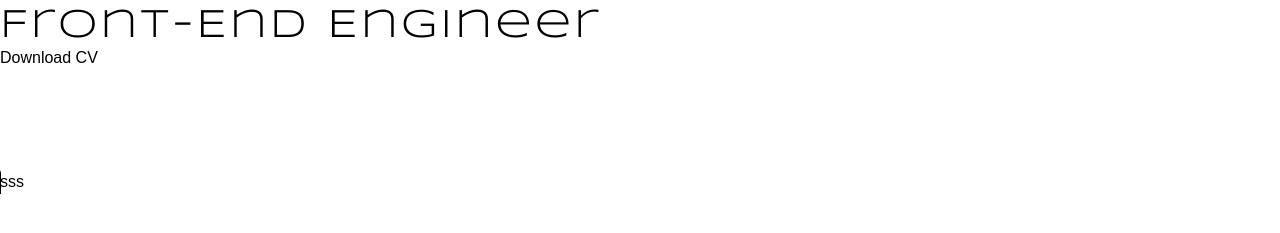
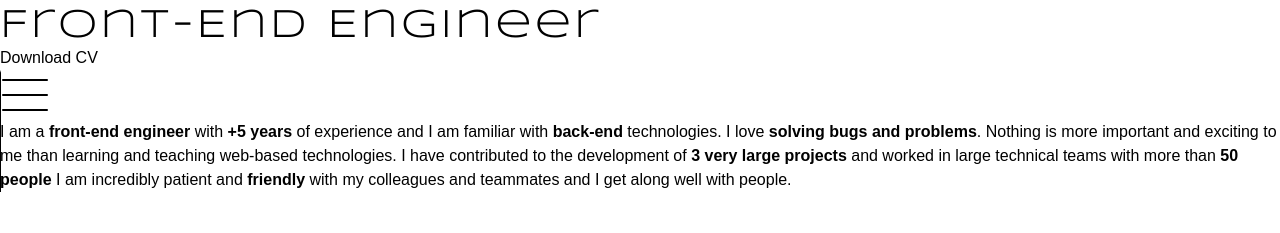
Before and after one commit to raminr77/raminr77.github.io, a Next.js app: page / in a window 1280 px wide. Shown: the part 135-368 px from the top of the page. Built offline with nearby package versions, Linux system fonts and the light colour scheme.

Commit message:
feat: add burger menu icon

```diff
--- a/src/data/index.ts
+++ b/src/data/index.ts
@@ -1,5 +1,9 @@
 export const MAIN_DATA = {
   FIRST_NAME: 'Ramin',
   LAST_NAME: 'Rezaei',
-  TITLE: 'Front-End Engineer'
+  TITLE: 'Front-End Engineer',
+  SUMMERY: `I am a <strong>front-end engineer</strong> with <strong>+5 years</strong> of experience and I am familiar with <strong>back-end</strong> technologies.
+  I love <strong>solving bugs and problems</strong>. Nothing is more important and exciting to me than learning and teaching web-based technologies.
+  I have contributed to the development of <strong>3 very large projects</strong> and worked in large technical teams with more than <strong>50 people</strong>
+  I am incredibly patient and <strong>friendly</strong> with my colleagues and teammates and I get along well with people.`
 };
--- /dev/null
+++ b/src/domains/index/components/black-section/black-section-menu/black-section-menu.module.scss
@@ -0,0 +1,36 @@
+@import '@/styles/breakpoints.scss';
+
+.BlackSectionMenu {
+    &__itemsContainer {
+        top: 20%;
+        right: 20%;
+        @include breakpoint-lg(1350px) {
+            display: none;
+        }
+    }
+
+    &__menuIcon {
+        @include breakpoint-lg(1350px) {
+            display: block;
+        }
+    }
+
+    &__menuItem {
+        &::before {
+            left: 0;
+            bottom: 0;
+            width: 20px;
+            height: 2px;
+            content: '';
+            position: absolute;
+            background-color: white;
+            transition-duration: 400ms;
+        }
+
+        &:hover {
+            &::before {
+                width: 200px;
+            }
+        }
+    }
+}
--- /dev/null
+++ b/src/domains/index/components/black-section/black-section-menu/index.tsx
@@ -0,0 +1,54 @@
+import { useState } from 'react';
+import Link from 'next/link';
+import classNames from 'classnames';
+import { Image } from '@/shared/components/Image';
+import { MENU } from '@/shared/constants/menu';
+import { animator } from '@/shared/utils/animator';
+import styles from './black-section-menu.module.scss';
+
+export function IndexBlackSectionMenu() {
+  const [showBurgerMenu, setShowBurgerMenu] = useState(false);
+
+  const toggleBurgerMenu = () => setShowBurgerMenu(!showBurgerMenu);
+
+  return (
+    <div>
+      <button
+        onClick={toggleBurgerMenu}
+        className={classNames(
+          'fixed z-20 invert hidden right-5 top-5 cursor-pointer',
+          styles.BlackSectionMenu__menuIcon
+        )}
+      >
+        <Image
+          alt='MENU'
+          width={50}
+          height={50}
+          className={animator({ name: 'bounceIn' })}
+          src={`./images/${showBurgerMenu ? 'close' : 'menu'}.png`}
+        />
+      </button>
+
+      <div
+        className={classNames(
+          'fixed duration-300',
+          animator({ name: 'fadeInRight' }),
+          styles.BlackSectionMenu__itemsContainer
+        )}
+      >
+        {MENU.map(({ id, title, url }) => (
+          <Link key={id} href={url}>
+            <div
+              className={classNames(
+                'relative pb-3 mb-5 font-title text-xl',
+                styles.BlackSectionMenu__menuItem
+              )}
+            >
+              {title}
+            </div>
+          </Link>
+        ))}
+      </div>
+    </div>
+  );
+}
--- a/src/domains/index/components/black-section/black-section.module.scss
+++ b/src/domains/index/components/black-section/black-section.module.scss
@@ -1,3 +1,5 @@
+@import '@/styles/breakpoints.scss';
+
 .BlackSection {
     &__container {
         &::before {
@@ -10,4 +12,15 @@
             border-left: 300px solid transparent;
         }
     }
+
+    &__description {
+        left: 10%;
+        top: calc(10% + 400px);
+        @include breakpoint-lg {
+            top: calc(10% + 160px);
+        }
+        strong {
+            font-weight: bold;
+        }
+    }
 }
--- a/src/domains/index/components/black-section/index.tsx
+++ b/src/domains/index/components/black-section/index.tsx
@@ -1,5 +1,7 @@
 import classNames from 'classnames';
+import { MAIN_DATA } from '@/data';
 import { animator } from '@/shared/utils/animator';
+import { IndexBlackSectionMenu } from './black-section-menu';
 import styles from './black-section.module.scss';
 
 export function IndexBlackSection() {
@@ -12,7 +14,15 @@ export function IndexBlackSection() {
       )}
     >
       <div className='w-full min-h-screen overflow-y-auto relative flex flex-col items-end'>
-        <section>sss</section>
+        <IndexBlackSectionMenu />
+        <section
+          className={classNames(
+            'duration-300 absolute border border-solid border-white p-5 mr-10 max-w-3xl text-justify leading-7',
+            animator({ name: 'fadeInUp', delay: '2s' }),
+            styles.BlackSection__description
+          )}
+          dangerouslySetInnerHTML={{ __html: MAIN_DATA.SUMMERY }}
+        />
       </div>
     </div>
   );
--- a/src/domains/index/components/white-section/index.tsx
+++ b/src/domains/index/components/white-section/index.tsx
@@ -1,15 +1,5 @@
-import { Image } from '@/shared/components/Image';
-
 export function IndexWhiteSection() {
   return (
-    <section className='w-full h-screen bg-white flex items-center pl-14 lg:justify-end lg:pl-0 lg:pr-80'>
-      <Image
-        width={100}
-        height={100}
-        src='./icons/logo.png'
-        alt='Ramin Rezaei - Front-end Engineer'
-        className='mix-blend-difference lg:scale-150'
-      />
-    </section>
+    <section className='w-full h-screen bg-white flex items-center pl-14 lg:justify-end lg:pl-0 lg:pr-80' />
   );
 }
--- /dev/null
+++ b/src/shared/constants/menu.ts
@@ -0,0 +1,11 @@
+import { ROUTES } from '@/shared/routes';
+
+export const MENU = [
+  { id: 1, title: 'Home', url: ROUTES.HOME },
+  { id: 2, title: 'Skills', url: ROUTES.HOME },
+  { id: 5, title: 'Projects', url: ROUTES.HOME },
+  { id: 4, title: 'Educations', url: ROUTES.HOME },
+  { id: 3, title: 'Experiences', url: ROUTES.HOME },
+  { id: 3, title: 'About Me', url: ROUTES.HOME },
+  { id: 3, title: 'Contact Me', url: ROUTES.HOME }
+];
--- a/src/styles/breakpoints.scss
+++ b/src/styles/breakpoints.scss
@@ -1,5 +1,5 @@
-@mixin breakpoint-lg() {
-  @media only screen and (max-width: 1024px) {
+@mixin breakpoint-lg($size: 1024px) {
+  @media only screen and (max-width: $size) {
     @content;
   }
 }
```
Also changed, not shown: public/images/close.png (added), public/images/menu.png (added).
